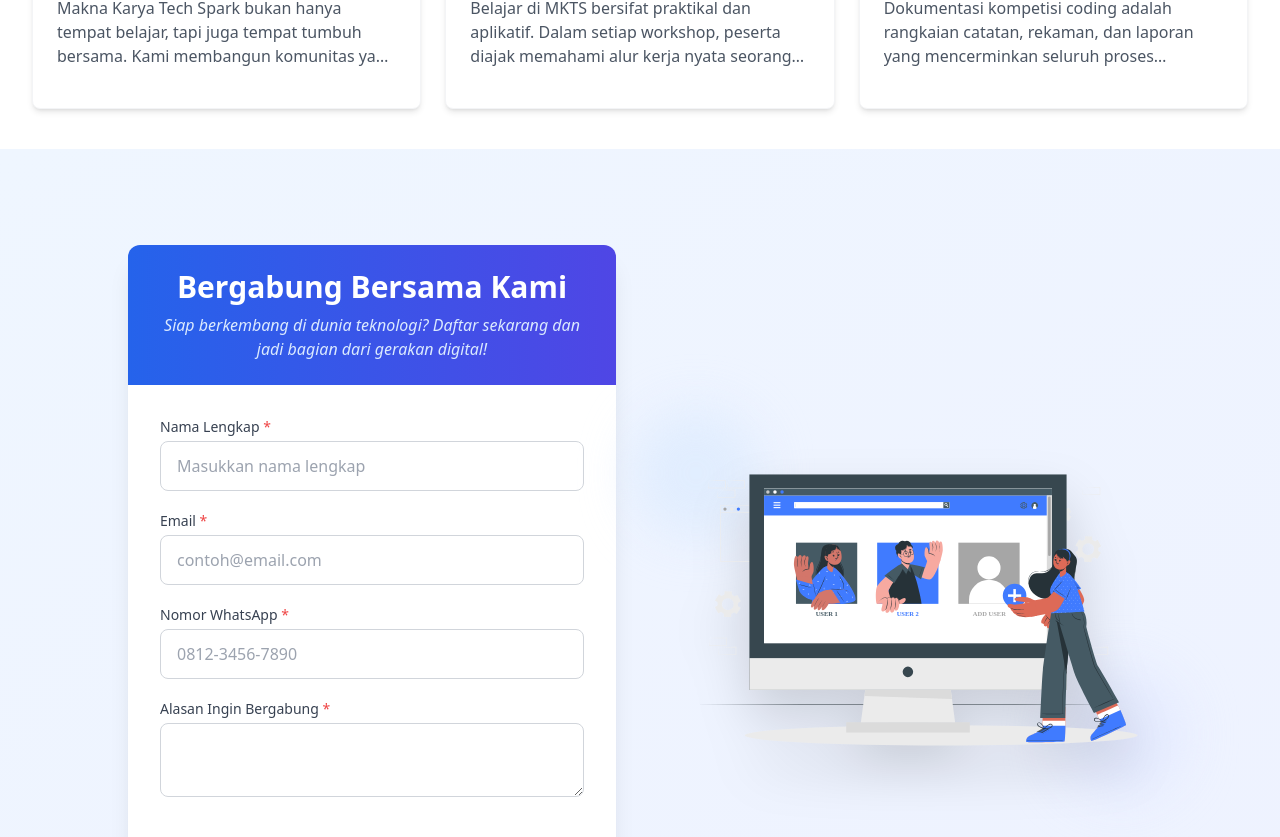
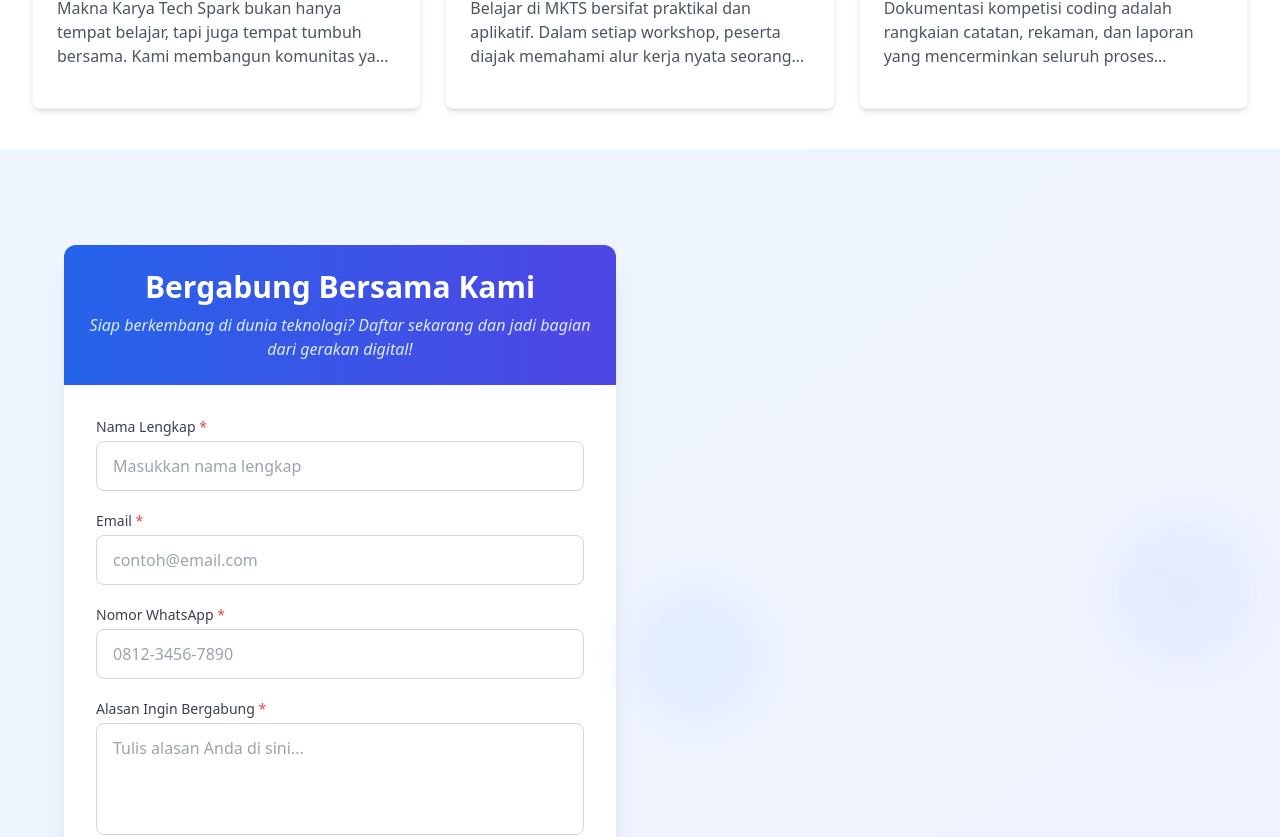
Before and after one commit to syazyya/makna_karya_tech_spark, a React (Create React App) app: page / in a window 1280 px wide. Shown: the part 3370-4207 px from the top of the page. Built offline with nearby package versions, Linux system fonts and the light colour scheme.

Commit message:
Update JoinUsForm.js

```diff
--- a/src/components/Section/JoinUsForm.js
+++ b/src/components/Section/JoinUsForm.js
@@ -1,104 +1,114 @@
-import React from 'react';
-import joinus from '../../assets/join.svg';
-import { join } from 'lodash';
+import React, { useState } from 'react';
 
-export default function JoinUsForm({ navHeight = 0 }) {
+const FormGabung = ({ navHeight = 0 }) => {
+  const [formData, setFormData] = useState({
+    nama: '',
+    email: '',
+    nomor: '',
+    alasan: ''
+  });
+
+  const handleChange = (e) => {
+    const { name, value } = e.target;
+    setFormData(prev => ({ ...prev, [name]: value }));
+  };
+
+  const handleSubmit = (e) => {
+    e.preventDefault();
+
+    const { nama, email, nomor, alasan } = formData;
+    const subject = encodeURIComponent("Form Bergabung");
+    const body = encodeURIComponent(
+      `Nama: ${nama}\nEmail: ${email}\nNomor: ${nomor}\nAlasan Ingin Bergabung: ${alasan}`
+    );
+
+    window.location.href = `mailto:maxrahadian@gmail.com?subject=${subject}&body=${body}`;
+
+    setFormData({ nama: '', email: '', nomor: '', alasan: '' });
+  };
+
   return (
     <section
       id="join"
-      className="relative py-16 md:py-24 bg-gradient-to-br from-blue-50 to-indigo-50"
+      className="flex items-center justify-center min-h-screen bg-gradient-to-br from-blue-50 to-indigo-50"
       style={{ minHeight: navHeight ? `calc(100vh - ${navHeight}px)` : '100vh' }}
     >
-      {/* Decorative elements */}
-      <div className="absolute top-0 left-0 w-full h-24 overflow-hidden -z-0">
-
-      </div>
-
-      {/* Main content */}
-      <div className="container mx-auto px-4 sm:px-6 lg:px-8 relative z-10">
-        <div className="grid grid-cols-1 lg:grid-cols-2 gap-12 items-center max-w-5xl mx-auto">
-          {/* Left Column - Form */}
-          <div
-            className="bg-white rounded-xl shadow-xl overflow-hidden"
-            data-aos="fade-right"
-          >
-            {/* Form header */}
+      <div className="max-w-7xl mx-auto px-4 sm:px-6 lg:px-8 flex items-center justify-center py-16 md:py-24">
+        <div className="grid grid-cols-1 lg:grid-cols-2 gap-12 items-center w-full max-w-6xl">
+          {/* Form Section */}
+          <div className="bg-white rounded-xl shadow-xl overflow-hidden" data-aos="fade-right">
             <div className="bg-gradient-to-r from-blue-600 to-indigo-600 p-6 text-center">
-              <h1 className="text-2xl md:text-3xl font-bold text-white">
-                Bergabung Bersama Kami
-              </h1>
+              <h1 className="text-2xl md:text-3xl font-bold text-white">Bergabung Bersama Kami</h1>
               <p className="text-blue-100 mt-2">
                 <i>Siap berkembang di dunia teknologi? Daftar sekarang dan jadi bagian dari gerakan digital!</i>
               </p>
             </div>
 
-            {/* Form body */}
-            <form
-              action="https://formsubmit.co/suratmaknakarya@gmail.com"
-              method="POST"
-              className="p-6 sm:p-8 space-y-5"
-            >
-
-
-              {/* Name field */}
+            <form onSubmit={handleSubmit} className="p-6 sm:p-8 space-y-5">
+              {/* Nama */}
               <div className="space-y-1">
-                <label htmlFor="nama" className="block text-sm font-medium text-gray-700">
+                <label className="block text-sm font-medium text-gray-700">
                   Nama Lengkap <span className="text-red-500">*</span>
                 </label>
                 <input
                   type="text"
-                  id="nama"
                   name="nama"
+                  value={formData.nama}
+                  onChange={handleChange}
                   required
                   className="w-full px-4 py-3 border border-gray-300 rounded-lg focus:ring-2 focus:ring-blue-500 focus:border-blue-500 transition"
                   placeholder="Masukkan nama lengkap"
                 />
               </div>
 
-              {/* Email field */}
+              {/* Email */}
               <div className="space-y-1">
-                <label htmlFor="email" className="block text-sm font-medium text-gray-700">
+                <label className="block text-sm font-medium text-gray-700">
                   Email <span className="text-red-500">*</span>
                 </label>
                 <input
                   type="email"
-                  id="email"
                   name="email"
+                  value={formData.email}
+                  onChange={handleChange}
                   required
                   className="w-full px-4 py-3 border border-gray-300 rounded-lg focus:ring-2 focus:ring-blue-500 focus:border-blue-500 transition"
                   placeholder="contoh@email.com"
                 />
               </div>
 
-              {/* Phone field */}
+              {/* Nomor */}
               <div className="space-y-1">
-                <label htmlFor="telepon" className="block text-sm font-medium text-gray-700">
+                <label className="block text-sm font-medium text-gray-700">
                   Nomor WhatsApp <span className="text-red-500">*</span>
                 </label>
                 <input
                   type="tel"
-                  id="telepon"
-                  name="telepon"
+                  name="nomor"
+                  value={formData.nomor}
+                  onChange={handleChange}
                   required
                   className="w-full px-4 py-3 border border-gray-300 rounded-lg focus:ring-2 focus:ring-blue-500 focus:border-blue-500 transition"
                   placeholder="0812-3456-7890"
                 />
               </div>
 
+              {/* Alasan */}
               <div className="space-y-1">
-                <label htmlFor="alasan" className="block text-sm font-medium text-gray-700">
+                <label className="block text-sm font-medium text-gray-700">
                   Alasan Ingin Bergabung <span className="text-red-500">*</span>
                 </label>
                 <textarea
-                  type="alasan"
-                  id="alasan"
                   name="alasan"
+                  value={formData.alasan}
+                  onChange={handleChange}
                   required
-                  className="w-full px-4 py-3 border border-gray-300 rounded-lg focus:ring-2 focus:ring-blue-500 focus:border-blue-500 transition"
-                />
+                  className="w-full px-4 py-3 border border-gray-300 rounded-lg focus:ring-2 focus:ring-blue-500 focus:border-blue-500 transition resize-none h-28"
+                  placeholder="Tulis alasan Anda di sini..."
+                ></textarea>
               </div>
 
-              {/* Submit button */}
+              {/* Tombol */}
               <div className="pt-4">
                 <button
                   type="submit"
@@ -122,35 +132,20 @@ export default function JoinUsForm({ navHeight = 0 }) {
             </form>
           </div>
 
-          {/* Right Column - Illustration */}
+          {/* Ilustrasi */}
           <div className="hidden lg:block" data-aos="fade-left">
             <div className="relative">
-              {/* Decorative elements */}
               <div className="absolute -top-8 -left-8 w-32 h-32 bg-blue-100 rounded-full mix-blend-multiply filter blur-xl opacity-70 animate-blob"></div>
               <div className="absolute -bottom-8 -right-8 w-32 h-32 bg-indigo-100 rounded-full mix-blend-multiply filter blur-xl opacity-70 animate-blob animation-delay-2000"></div>
-
-              {/* Illustration SVG */}
               <div className="relative" data-aos="fade-up">
-                <img
-                  src={joinus}
-                  alt="Workshop Illustration"
-                  loading="lazy"
-                  className="relative w-full max-w-lg mx-auto drop-shadow-2xl"
-                />
+                {/* Tambahkan ilustrasi di sini jika ada */}
               </div>
             </div>
           </div>
         </div>
-
-        {/* Mobile contact info */}
-        <div className="mt-8 text-center lg:hidden">
-          <p className="text-gray-600">
-            Butuh bantuan? <a href="mailto:info@techspark.com" className="text-blue-600 hover:underline">Hubungi kami</a>
-          </p>
-        </div>
       </div>
-
-
     </section>
   );
-}
+};
+
+export default FormGabung;
```
